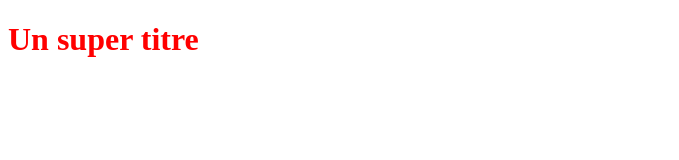
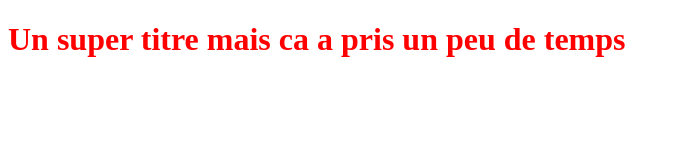
Before and after one commit to Neclis/OC_github, a plain HTML site: page index.html in a window 1280 px wide. Shown: the whole page, without its empty margins (0-679 px from the left). Drawn offline with Linux system fonts and the light colour scheme.

Commit message:
ajout de texte

```diff
--- a/index.html
+++ b/index.html
@@ -5,6 +5,6 @@
    <link rel="stylesheet" type="text/css" href="styles.css">
 </head>
 <body>
-   <h1>Un super titre</h1>
+   <h1>Un super titre mais ca a pris un peu de temps</h1>
 </body>
 </html>
```
